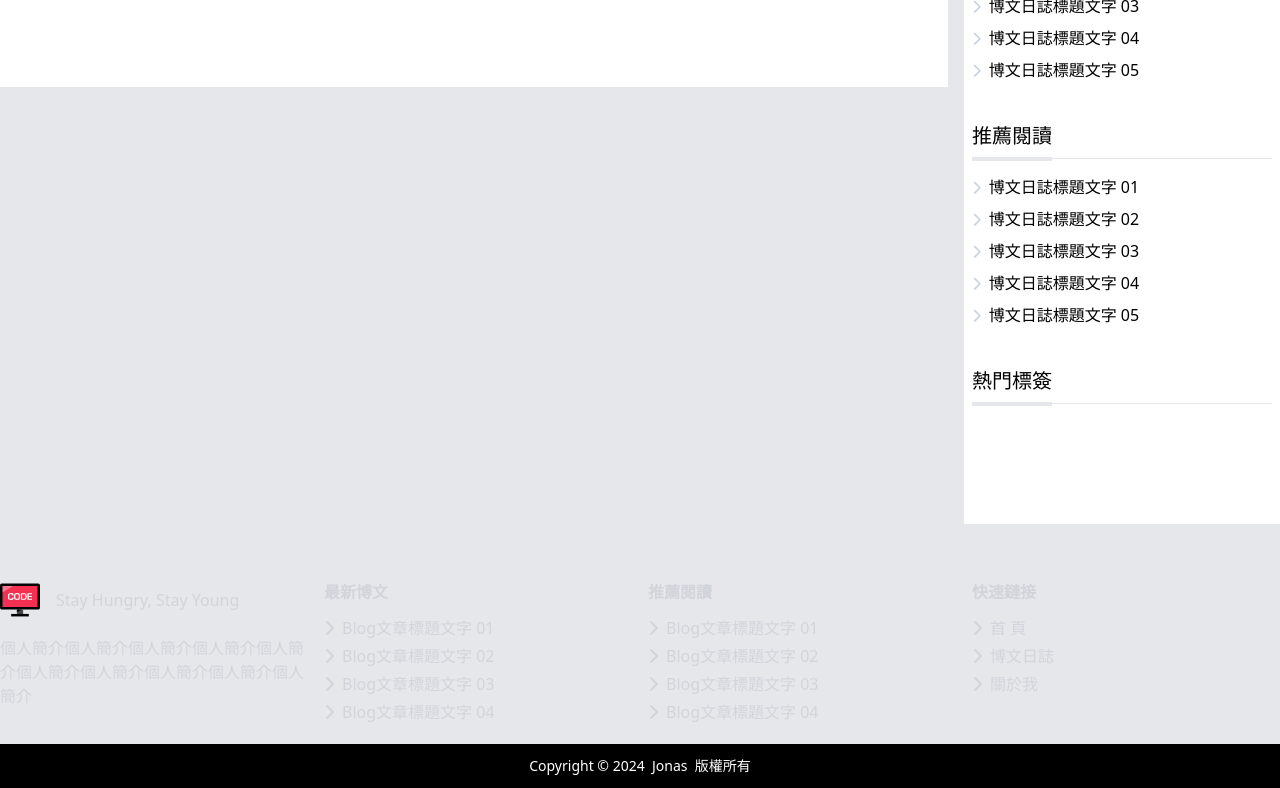
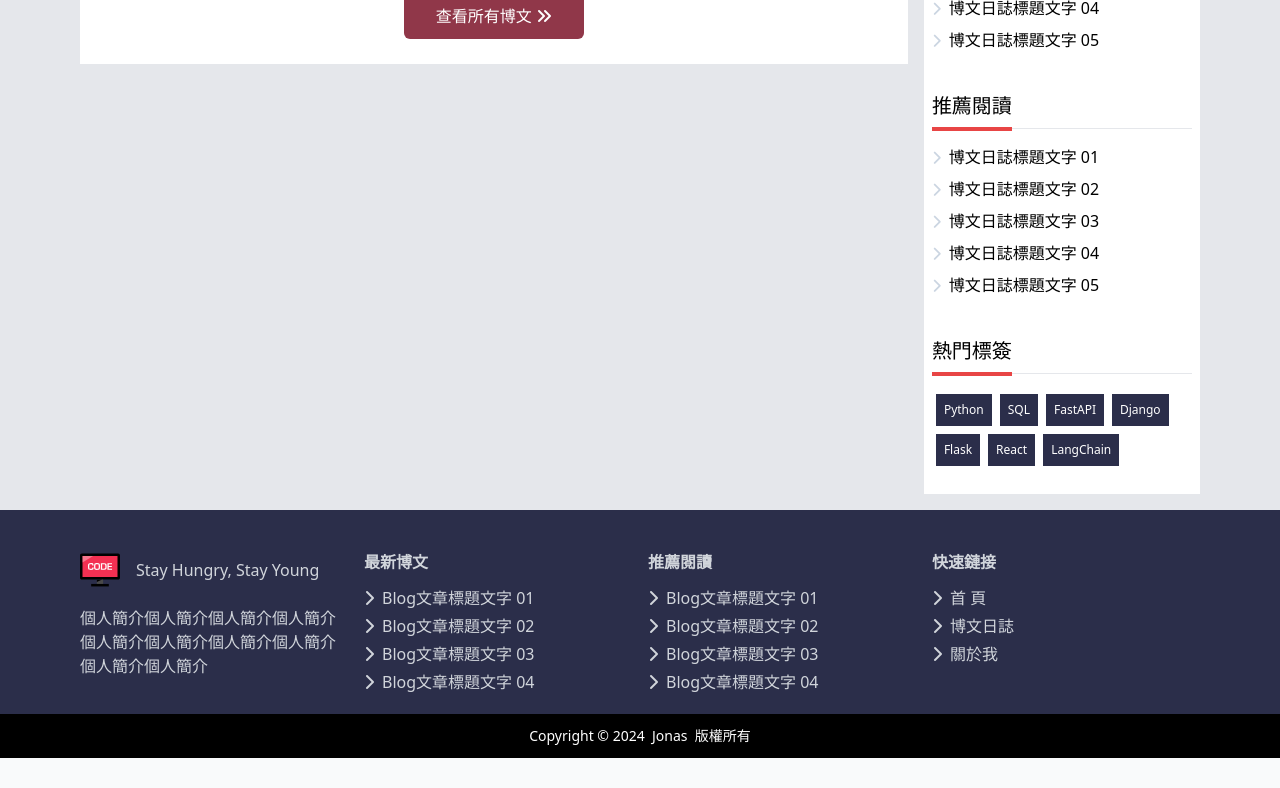
Before and after one commit to ziliang-wang/jonas-blog, a Django app: page / in a window 1280 px wide. Shown: the part 1325-2113 px from the top of the page. After the commit the page ends 2083 px from the top, so only its background shows below. Run offline with Django 5.2, Linux system fonts and the light colour scheme; some libraries are stand-ins or nearby versions.

Commit message:
init 002

```diff
--- a/src/static/css/style.css
+++ b/src/static/css/style.css
@@ -546,35 +546,13 @@ video {
 
 .container {
   width: 100%;
+  margin-right: auto;
+  margin-left: auto;
 }
 
-@media (min-width: 640px) {
+@media (min-width: 1120px) {
   .container {
-    max-width: 640px;
-  }
-}
-
-@media (min-width: 768px) {
-  .container {
-    max-width: 768px;
-  }
-}
-
-@media (min-width: 1024px) {
-  .container {
-    max-width: 1024px;
-  }
-}
-
-@media (min-width: 1280px) {
-  .container {
-    max-width: 1280px;
-  }
-}
-
-@media (min-width: 1536px) {
-  .container {
-    max-width: 1536px;
+    max-width: 1120px;
   }
 }
 
@@ -818,9 +796,19 @@ video {
   border-bottom-color: rgb(229 231 235 / var(--tw-border-opacity));
 }
 
+.border-b-primary {
+  --tw-border-opacity: 1;
+  border-bottom-color: rgb(232 69 69 / var(--tw-border-opacity));
+}
+
 .bg-black {
   --tw-bg-opacity: 1;
   background-color: rgb(0 0 0 / var(--tw-bg-opacity));
+}
+
+.bg-blog-dark {
+  --tw-bg-opacity: 1;
+  background-color: rgb(43 46 74 / var(--tw-bg-opacity));
 }
 
 .bg-gray-100 {
@@ -836,6 +824,16 @@ video {
 .bg-gray-50 {
   --tw-bg-opacity: 1;
   background-color: rgb(249 250 251 / var(--tw-bg-opacity));
+}
+
+.bg-primary {
+  --tw-bg-opacity: 1;
+  background-color: rgb(232 69 69 / var(--tw-bg-opacity));
+}
+
+.bg-secondary {
+  --tw-bg-opacity: 1;
+  background-color: rgb(144 55 73 / var(--tw-bg-opacity));
 }
 
 .bg-white {
@@ -955,6 +953,11 @@ video {
   font-weight: 300;
 }
 
+.text-blog-dark {
+  --tw-text-opacity: 1;
+  color: rgb(43 46 74 / var(--tw-text-opacity));
+}
+
 .text-gray-300 {
   --tw-text-opacity: 1;
   color: rgb(209 213 219 / var(--tw-text-opacity));
@@ -963,6 +966,11 @@ video {
 .text-gray-400 {
   --tw-text-opacity: 1;
   color: rgb(156 163 175 / var(--tw-text-opacity));
+}
+
+.text-primary {
+  --tw-text-opacity: 1;
+  color: rgb(232 69 69 / var(--tw-text-opacity));
 }
 
 .text-slate-300 {
@@ -981,6 +989,16 @@ video {
   box-shadow: var(--tw-ring-offset-shadow, 0 0 #0000), var(--tw-ring-shadow, 0 0 #0000), var(--tw-shadow);
 }
 
+.hover\:bg-blog-dark:hover {
+  --tw-bg-opacity: 1;
+  background-color: rgb(43 46 74 / var(--tw-bg-opacity));
+}
+
+.hover\:bg-secondary:hover {
+  --tw-bg-opacity: 1;
+  background-color: rgb(144 55 73 / var(--tw-bg-opacity));
+}
+
 .hover\:text-white:hover {
   --tw-text-opacity: 1;
   color: rgb(255 255 255 / var(--tw-text-opacity));
@@ -995,7 +1013,7 @@ video {
   outline-offset: 2px;
 }
 
-@media (min-width: 768px) {
+@media (min-width: 1120px) {
   .md\:mx-0 {
     margin-left: 0px;
     margin-right: 0px;
--- a/src/templates/index.html
+++ b/src/templates/index.html
@@ -230,7 +230,8 @@
         <div class="w-full bg-white p-2 md:w-1/4">
             <!-- weather forcast -->
             <div class="mb-8 w-full relative">
-                <img class="w-full shadow-md" src="./images/weather.jpg" alt="Weather">
+                <!-- <img class="w-full shadow-md" src="./images/weather.jpg" alt="Weather"> -->
+                <img class="w-full shadow-md" src="{% static 'images/weather.jpg' %}" alt="Weather">
                 <div class="absolute top-6 left-12 text-white">
                     <div class="text-xl mb-2">新北天氣</div>
                     <div class="text-4xl mb-2 font-light">晴</div>
@@ -303,7 +304,8 @@
                 <div class="w-1/4">
                     <div class="flex items-center space-x-4">
                         <a href="#">
-                            <img class="w-10" src="./images/logo.svg" alt="Logo">
+                            <!-- <img class="w-10" src="./images/logo.svg" alt="Logo"> -->
+                            <img class="w-10" src="{% static 'images/logo.svg' %}" alt="Logo">
                         </a>
                         <span>Stay Hungry, Stay Young</span>
                     </div>
```
Also changed, not shown: src/static/tailwind.config.js (+17 -1 lines), src/templates/base.html (added).
